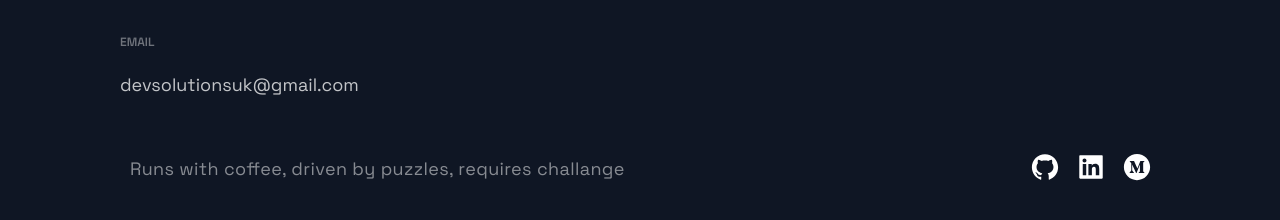
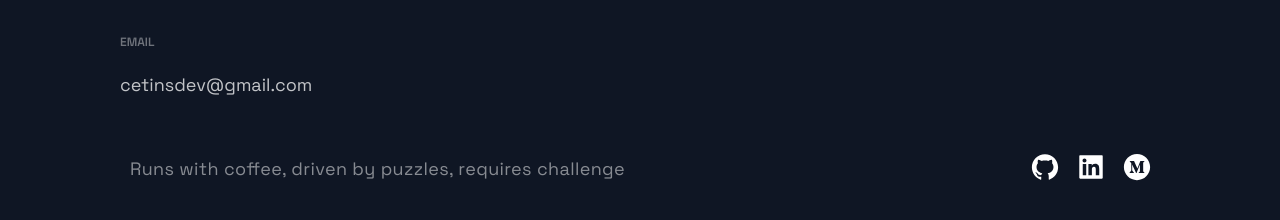
Before and after one commit to Cetins/portolio-nextjs, a Next.js app: page / in a window 1280 px wide. Shown: the part 3881-4101 px from the top of the page. Built offline with nearby package versions, Linux system fonts and the light colour scheme.

Commit message:
typo fixed, phone module removed

```diff
--- a/src/components/Footer/Footer.js
+++ b/src/components/Footer/Footer.js
@@ -8,18 +8,14 @@ const Footer = () => {
   return (
     <FooterWrapper>
       <LinkList>
-        {/* <LinkColumn>
-          <LinkTitle>Call</LinkTitle>
-          <LinkItem href='tel:12123123'>12123123</LinkItem>
-        </LinkColumn> */}
         <LinkColumn>
           <LinkTitle>Email</LinkTitle>
-          <LinkItem href='mailto:devsolutionsuk@gmail.com'>devsolutionsuk@gmail.com</LinkItem>
+          <LinkItem href='mailto:devsolutionsuk@gmail.com'>cetinsdev@gmail.com</LinkItem>
         </LinkColumn>
       </LinkList>
       <SocialIconsContainer>
         <CompanyContainer>
-          <Slogan>Runs with coffee, driven by puzzles, requires challange</Slogan>
+          <Slogan>Runs with coffee, driven by puzzles, requires challenge</Slogan>
         </CompanyContainer>
         <SocialContainer>
           <SocialIcons href='https://github.com/Cetins'>
```
